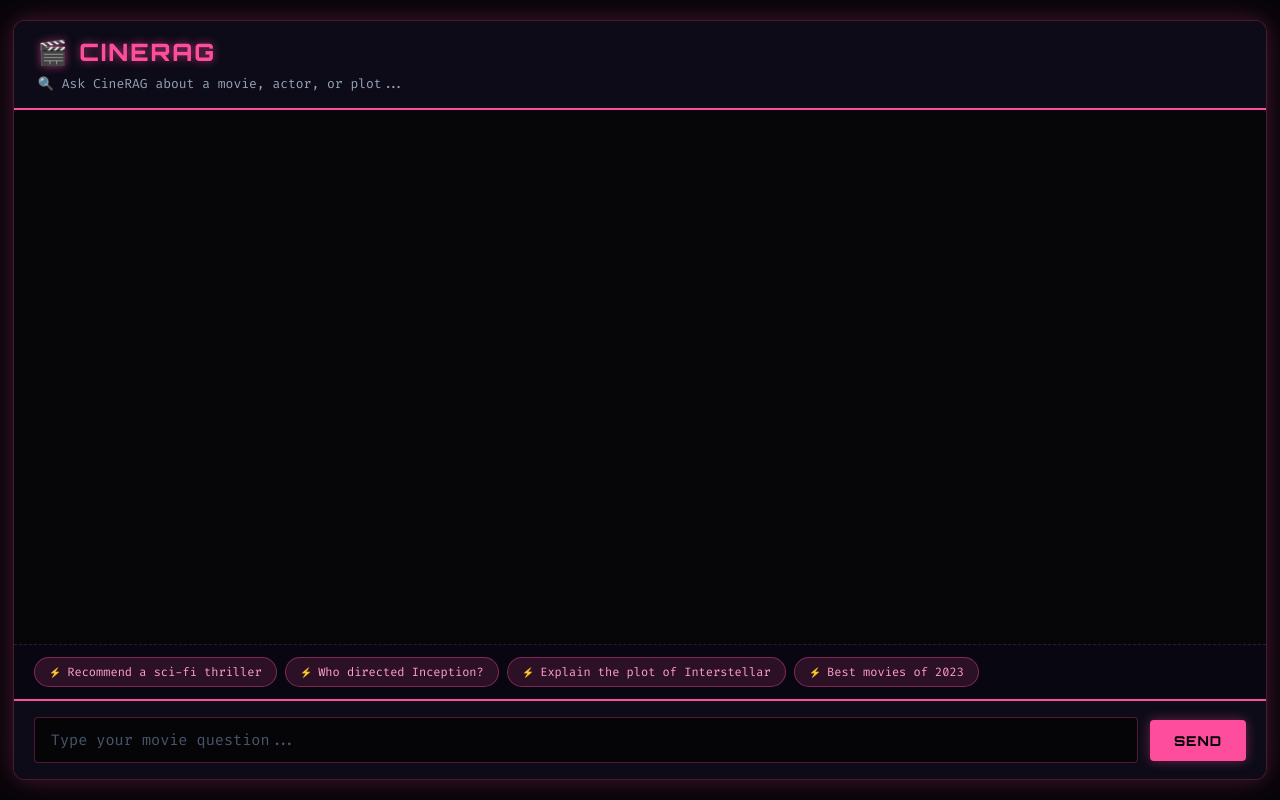
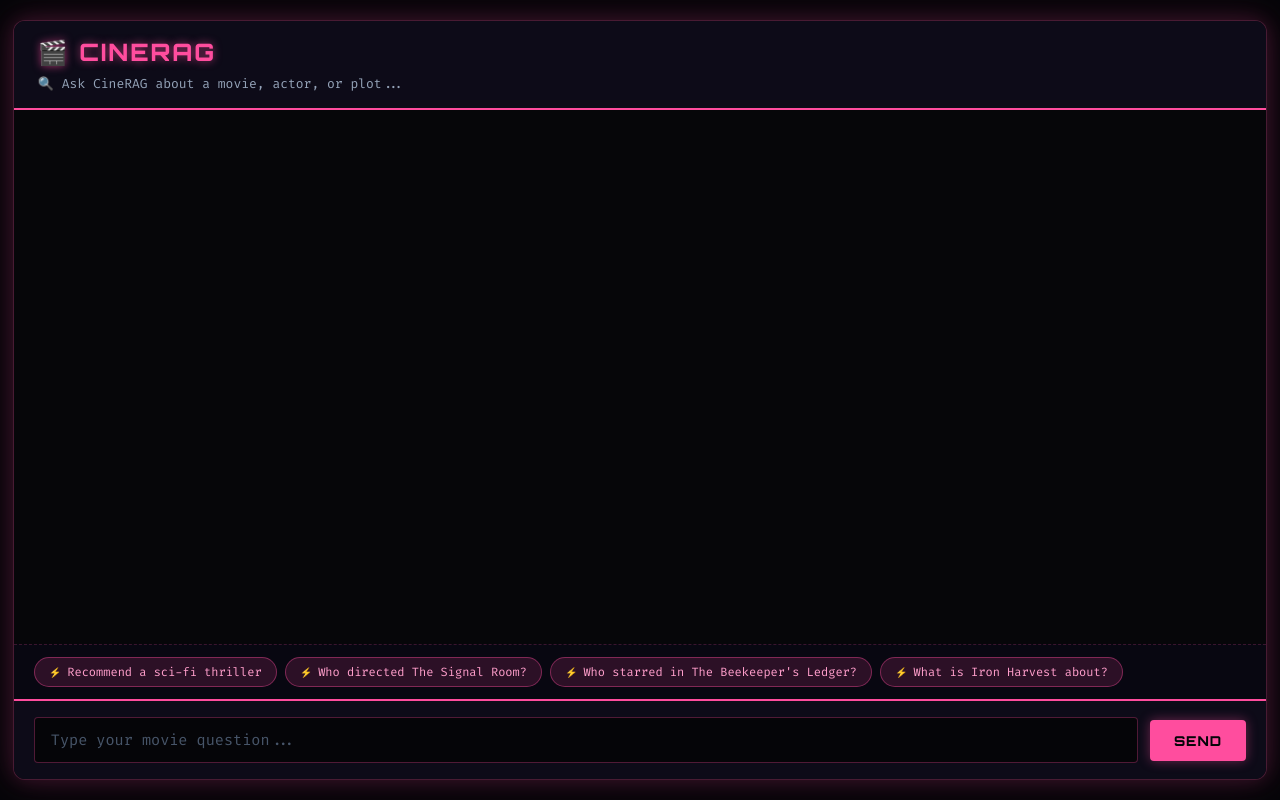
Before and after one commit to yusrababari/CineRAG, a React (Vite) app: page / in a window 1280 px wide. Built offline with nearby package versions, Linux system fonts and the light colour scheme; the HTML template or start-up script is replaced by a standard one.

Commit message:
changed movie suggestions

```diff
--- a/src/components/chat.jsx
+++ b/src/components/chat.jsx
@@ -3,9 +3,9 @@ import { askCineRAG } from "../api/chat";
 
 const suggestions = [
   "Recommend a sci-fi thriller",
-  "Who directed Inception?",
-  "Explain the plot of Interstellar",
-  "Best movies of 2023",
+  "Who directed The Signal Room?",
+  "Who starred in The Beekeeper's Ledger?",
+  "What is Iron Harvest about?",
 ];
 
 function cleanAnswer(text) {
```
